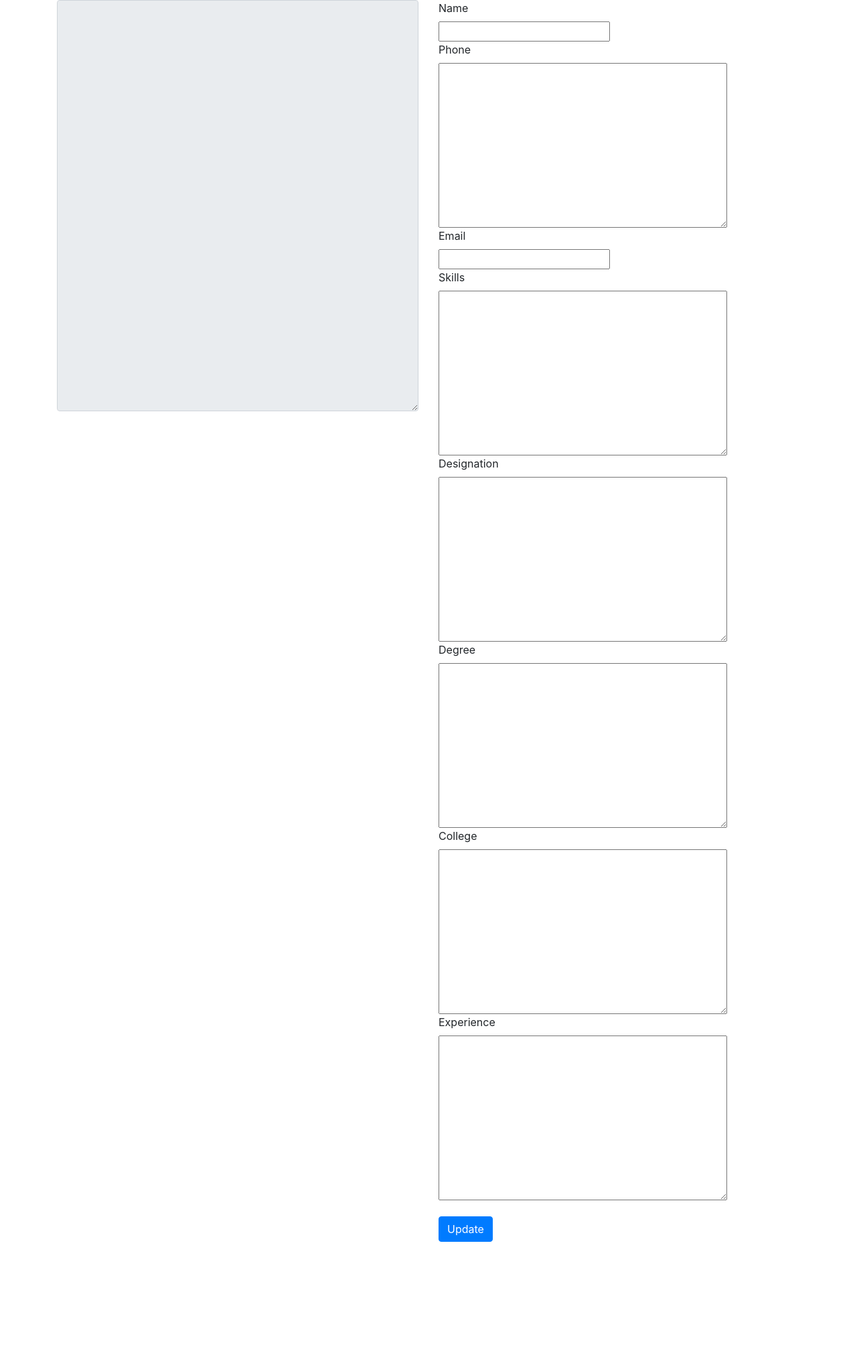
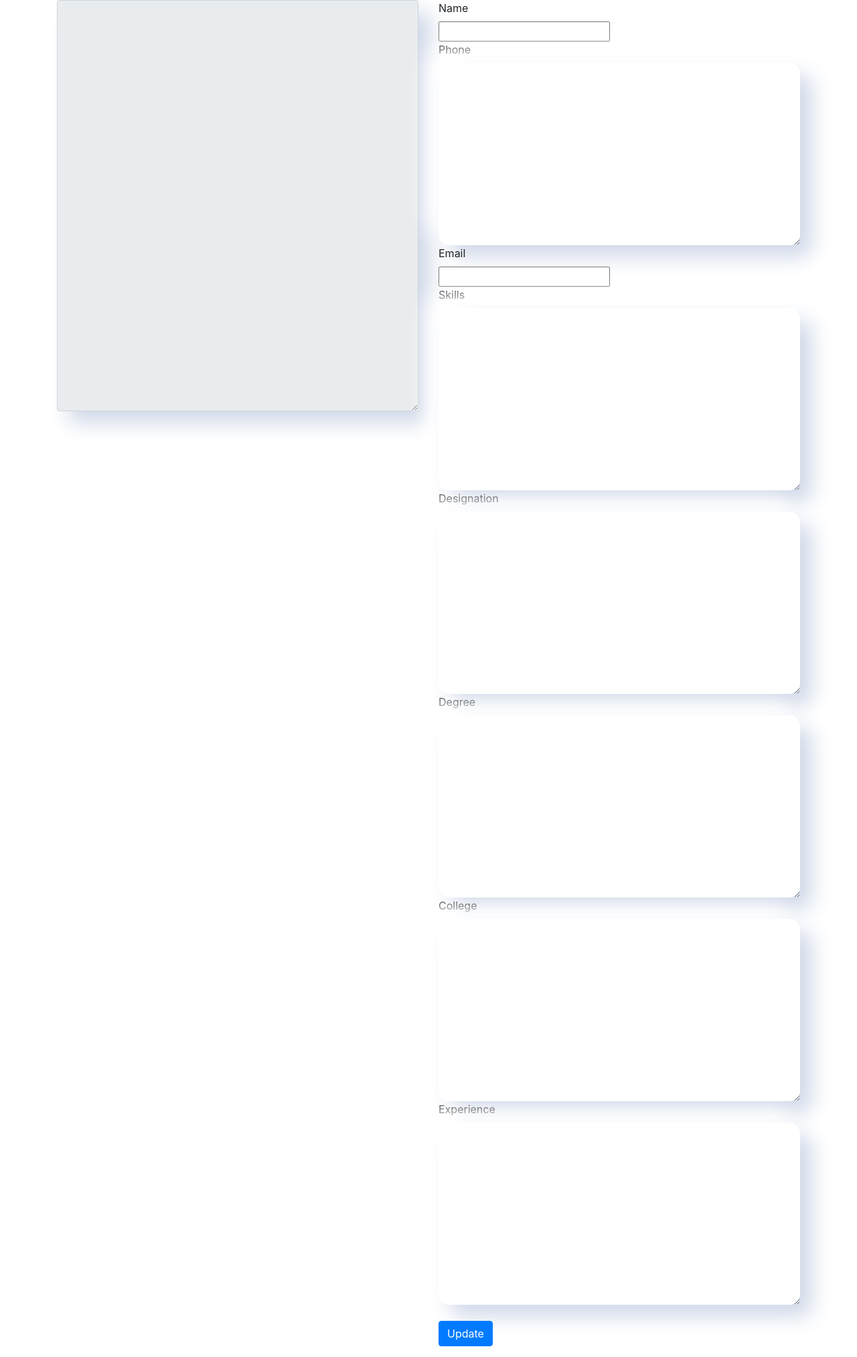
Before and after one commit to BasitAnsari/resume-parser, a Django app: template web/templates/ResumeDetail.html in a window 1280 px wide. Shown: the whole page at 67% size. Before the commit the page ends 1854 px from the top, so only its background shows below. Run offline with Django 3.2, Linux system fonts and the light colour scheme; the template is opened without the code that fills it: values that come from a table or form of the project are taken from there, others are empty; some libraries are stand-ins or nearby versions.

Commit message:
added detail.css

```diff
--- /dev/null
+++ b/static/css/detail.css
@@ -0,0 +1,51 @@
+textarea {
+    -webkit-tap-highlight-color: transparent;
+    width: 100%;
+    min-height: 8rem;
+    padding: 1rem 1.5rem;
+    font-size: 1rem;
+    line-height: 2rem;
+    font-weight: 300;
+    background:#FFFFFF;
+    border: none;
+    border-radius: 1rem;
+    outline: none;
+    box-shadow:
+      18px 18px 30px #D1D9E9,
+      -18px -18px 30px #FFFFFF;
+    resize: vertical;
+    transition: ease .2s;
+    cursor: pointer;
+  }
+
+  textarea::placeholder {
+    color: #9fa8da;
+  }
+
+  textarea:focus {
+    min-height: 12rem;
+    box-shadow:
+      inset 18px 18px 30px #D1D9E9,
+      inset -18px -18px 30px #FFFFFF;
+  }
+
+  /* Chrome/Opera/Safari */
+  ::-webkit-input-placeholder {
+    color: transparent;
+  }
+  /* Firefox 19+ */
+  ::-moz-placeholder {
+    color: transparent;
+  }
+  /* IE 10+ */
+  :-ms-input-placeholder {
+    color: transparent;
+  }
+  /* Firefox 18- */
+  :-moz-placeholder {
+    color: transparent;
+  }
+
+  textarea:placeholder-shown {
+    background: none;
+  }
--- a/web/templates/ResumeDetail.html
+++ b/web/templates/ResumeDetail.html
@@ -1,6 +1,9 @@
 {% extends "layout.html" %}
 {% load static %}
 {% load crispy_forms_tags %}
+{% block style %}
+    <link rel="stylesheet" href="{{ STATIC_URL }}static/css/detail.css">
+{% endblock style %}
 {% block content %}
     <div class="container">
         <div class="row">
@@ -16,7 +19,6 @@
                     <br>
                     <button type="submit" class="btn btn-primary">Update</button>
                 </form>
-
             </div>
         </div>
     </div>
```
